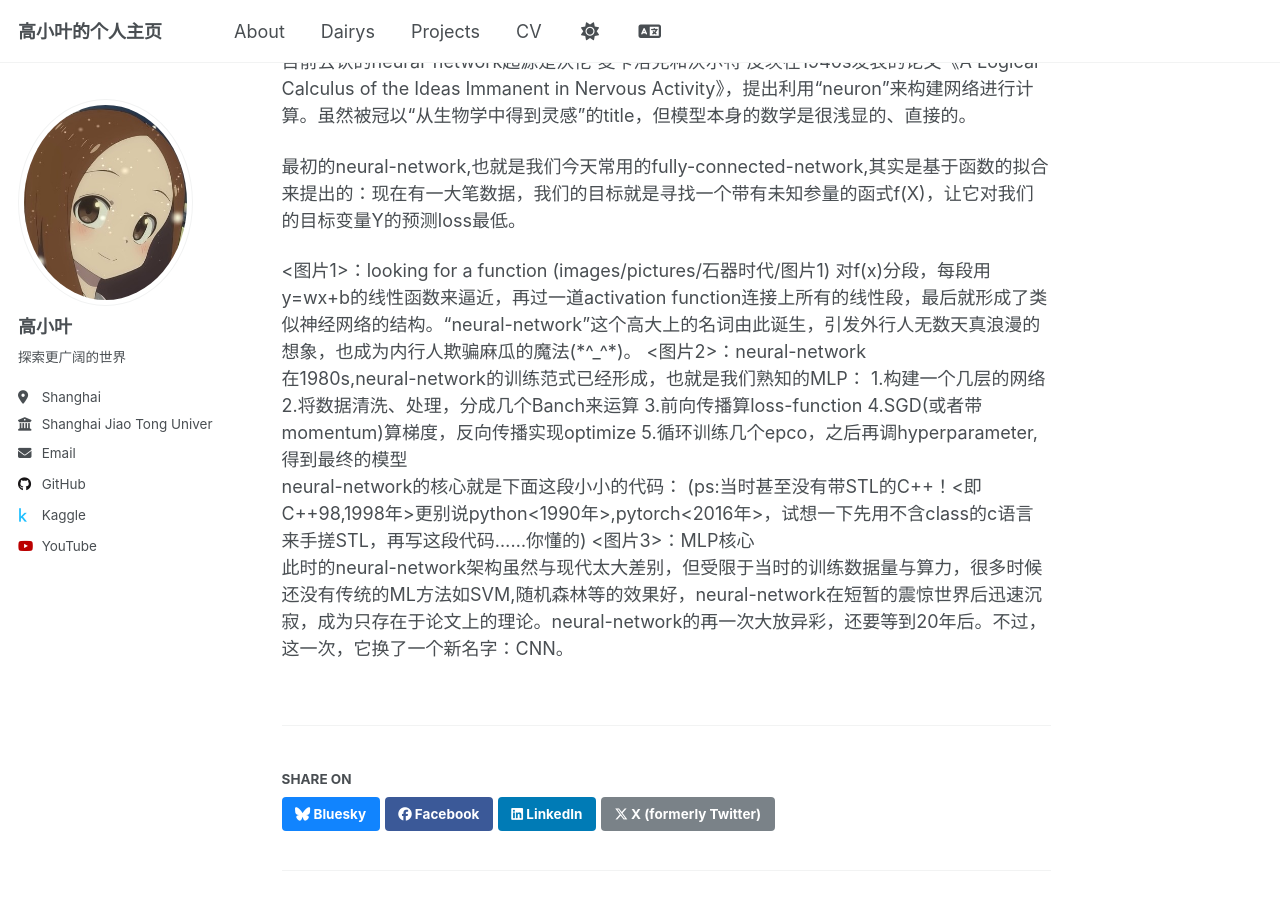
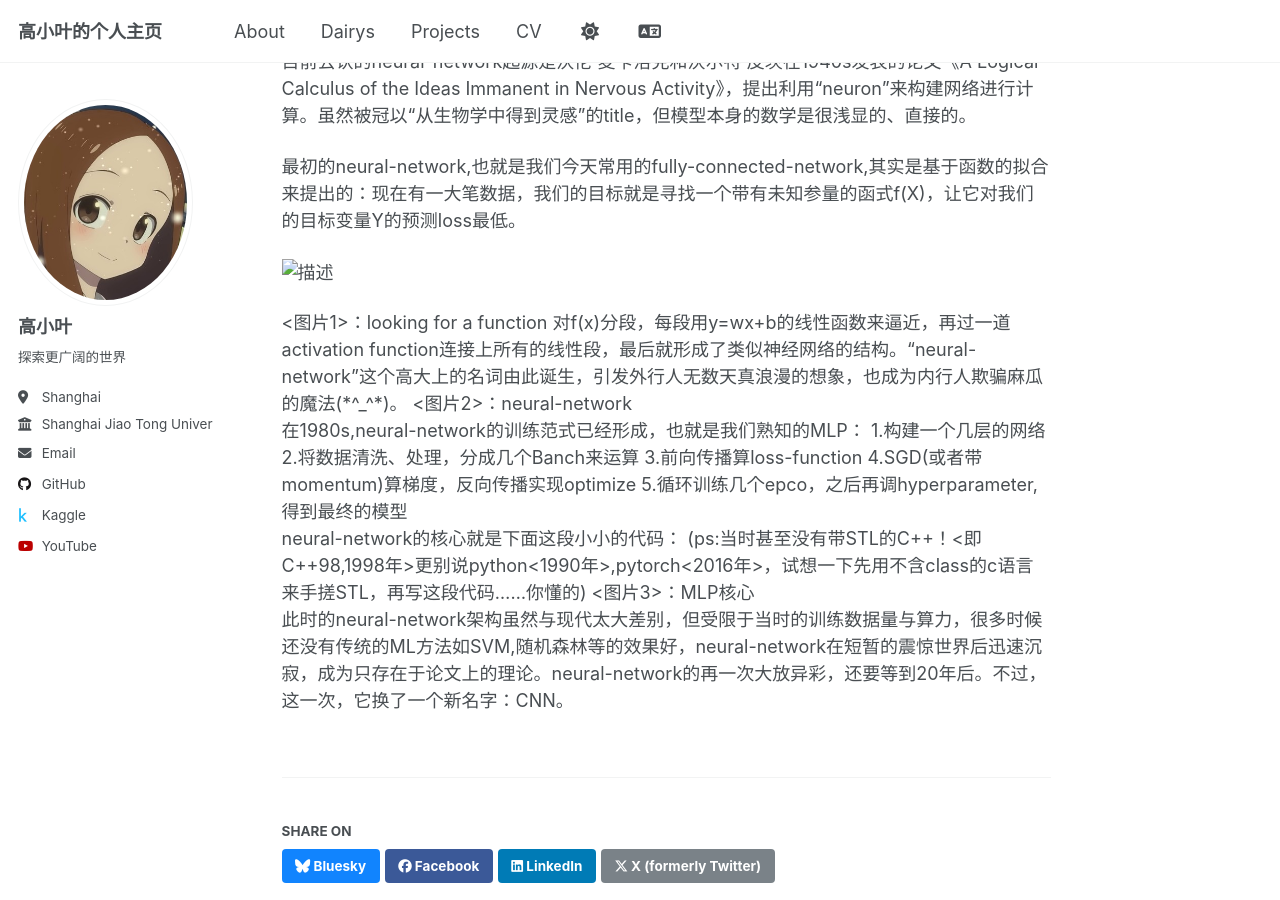
Before and after one commit to gaoyesjtu/gaoyesjtu.github.io, a Jekyll site: the page built from _dairys/第一章/1.沉寂的开端：从neural-network到CNN.md, in a window 1280 px wide and 900 px high, scrolled down 394 px. Built offline with Jekyll 4.4.1, drawn with Linux system fonts in a browser that asks for light colours; comment, search, counter and statistics services are not loaded.

Commit message:
Update 1.沉寂的开端：从neural-network到CNN.md

```diff
--- a/_dairys/第一章/1.沉寂的开端：从neural-network到CNN.md
+++ b/_dairys/第一章/1.沉寂的开端：从neural-network到CNN.md
@@ -13,8 +13,8 @@ neural-network并不是近二十年才提出的理论，虽然在近二十年，
 
 最初的neural-network,也就是我们今天常用的fully-connected-network,其实是基于函数的拟合来提出的：现在有一大笔数据，我们的目标就是寻找一个带有未知参量的函式f(X)，让它对我们的目标变量Y的预测loss最低。
 
+![描述](images/pictures/石器时代/图片1.png)
 <图片1>：looking for a function
-(images/pictures/石器时代/图片1)
 
 对f(x)分段，每段用y=wx+b的线性函数来逼近，再过一道activation function连接上所有的线性段，最后就形成了类似神经网络的结构。“neural-network”这个高大上的名词由此诞生，引发外行人无数天真浪漫的想象，也成为内行人欺骗麻瓜的魔法(*^_^*)。
 
```
